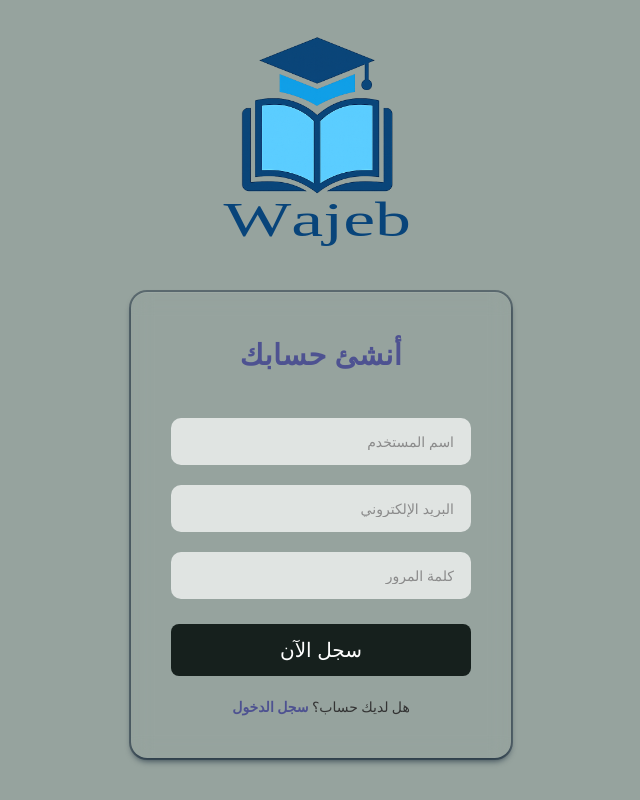
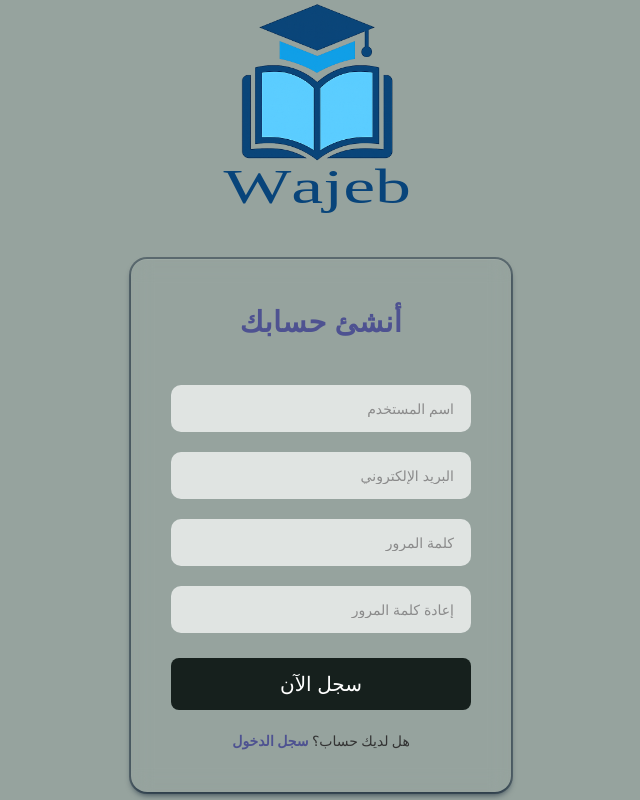
Before and after one commit to idrisregg/Wajeb, a React (Vite) app: page /signup in a window 1280 px wide. Shown: the whole page, without its empty margins (508-1148 px from the left). Built offline with nearby package versions, Linux system fonts and the light colour scheme; no server answers.

Commit message:
added Password confirmation on Signup

```diff
--- a/context/languageContext/index.jsx
+++ b/context/languageContext/index.jsx
@@ -75,6 +75,7 @@ const translations = {
         createAccount:'أنشئ حسابك',
         userName:'اسم المستخدم',
         password:'كلمة المرور',
+        redoPassword:'إعادة كلمة المرور',
         signupNow: 'سجل الآن',
         youHaveAccount: 'هل لديك حساب؟',
         loginNow: 'سجل الدخول',
@@ -248,6 +249,7 @@ const translations = {
         createAccount:'Create Account',
         userName:'Username',
         password:'Password',
+        redoPassword:'Confirm Password',
         signupNow: 'Sign Up Now',
         youHaveAccount:  'Already have an account?',
         loginNow: 'Login Now',
@@ -362,6 +364,7 @@ const translations = {
         signup: 'S\'inscrire',
         email: 'E-mail',
         password: 'Mot de passe',
+        redoPassword:'Répéter le mot de passe',
         username: 'Nom d\'utilisateur',
         confirmPassword: 'Confirmer le mot de passe',
         loginButton: 'Connexion',
--- a/screens/signup.jsx
+++ b/screens/signup.jsx
@@ -12,6 +12,7 @@ const Signup = () => {
     const [userName, setUserName] = useState('');
     const [email, setEmail] = useState('');
     const [password, setPassword] = useState('');
+    const [redoPassword, setRedoPassword] = useState('');
     const [error, setError] = useState('');
     const [success, setSuccess] = useState('');
 
@@ -31,6 +32,10 @@ const Signup = () => {
 
         if (password.length < 6) {
             setError('Password must be at least 6 characters');
+            return;
+        }
+        if(password!==redoPassword){
+            setError('Passwords do not match');
             return;
         }
 
@@ -73,6 +78,13 @@ const Signup = () => {
                         value={password}
                         onChange={(e) => setPassword(e.target.value)}
                     />
+                    <input
+                        type="password"
+                        placeholder={t('redoPassword')}
+                        required
+                        value={redoPassword}
+                        onChange={(e) => setRedoPassword(e.target.value)}
+                    />
                     {error && <div className="error-message">{error}</div>}
                     {success && <div className="success-message">{success}</div>}
                     <button
```
